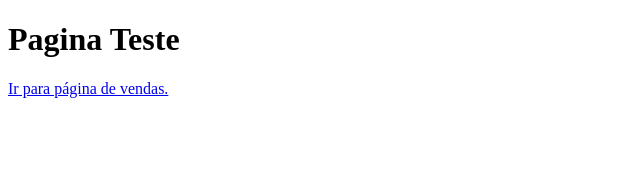
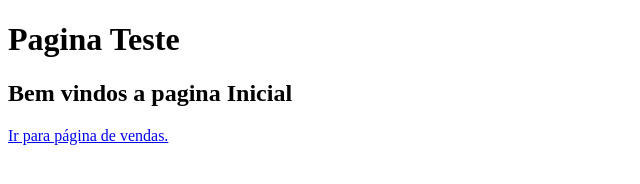
Before and after one commit to henriqueribeiroq/exemplo, a plain HTML site: page index.html in a window 1280 px wide. Shown: the whole page, without its empty margins (0-640 px from the left). Drawn offline with Linux system fonts and the light colour scheme.

Commit message:
mensagem de boas vindas.

```diff
--- a/index.html
+++ b/index.html
@@ -8,6 +8,7 @@
 </head>
 <body>
     <h1>Pagina Teste</h1>
+    <h2>Bem vindos a pagina Inicial</h2>
     <a href="vendas.html"> Ir para página de vendas.</a>
 </body>
 </html>
```
